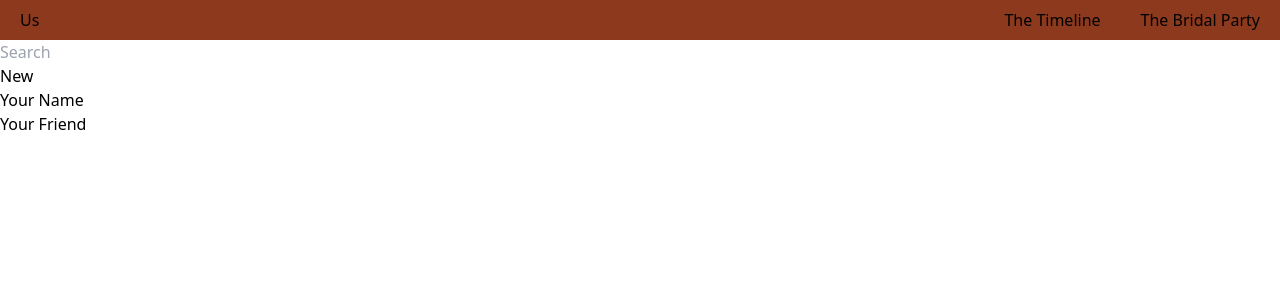
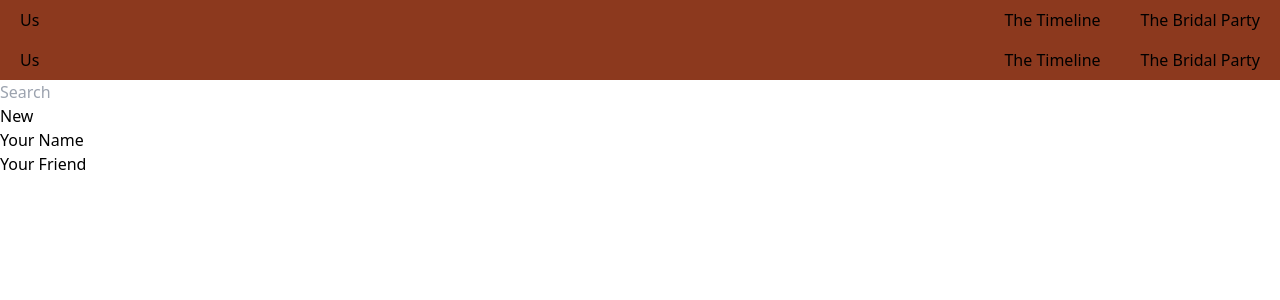
Before and after one commit to gnieb/wedding-cermony-site, a React (Create React App) app: page / in a window 1280 px wide. Shown: the top 300 px of the page. Built offline with nearby package versions, Linux system fonts and the light colour scheme.

Commit message:
cleanup, and move the root and router and all that into App so that the base elements wwill be present in all pages

```diff
--- a/src/App.js
+++ b/src/App.js
@@ -1,35 +1,41 @@
-// import './App.css';
 import React from "react";
-// import { createBrowserRouter, RouterProvider } from 'react-router-dom';
 import { Home } from './pages/Home';
 import { Nav } from './components/Nav';
-import { BrowserRouter as Router, Routes, Route } from 'react-router-dom';
+import MobileNav from "./components/MobileNav";
+import BridalParty from "./pages/BridalParty";
+import Us from "./pages/Us";
+import {
+  createBrowserRouter,
+  RouterProvider,
+} from "react-router-dom";
+import Root from "./routes/root";
+import ErrorPage from "./error-page";
 
 
-// const router = createBrowserRouter([
-//   {
-//     path: "/",
-//     element: <Home />
-//   }
-// ])
+const router = createBrowserRouter([
+  {
+    path: "/",
+    element: <Root />,
+    errorElement: <ErrorPage />,
+
+  },
+  {
+    path: "/aboutus",
+    element: <Us />
+  },
+  {
+    path: "/bridalparty",
+    element: <BridalParty />
+  }
+]);
+
 
 function App() {
   return (
     <div className="">
       <Nav />
-
-      <Router>
-      <Routes>
-        <Route path="/" element={<Home />}>
-
-          {/* <Route path="/about" element={<About />} /> */}
-          {/* <Route path="/contact" element={<Contact />} /> */}
-        </Route>
-      </Routes>
-    </Router>
-
-
-
+      <MobileNav />
+      <RouterProvider router={router} />
     </div>
   );
 }
--- a/src/index.js
+++ b/src/index.js
@@ -2,39 +2,11 @@
 import ReactDOM from 'react-dom/client';
 import './index.css';
 import App from './App';
-import {
-  createBrowserRouter,
-  RouterProvider,
-} from "react-router-dom";
-import { Home } from './pages/Home';
-import Root from './routes/root';
-import ErrorPage from './error-page';
-import Us from './pages/Us';
-import BridalParty from './pages/BridalParty';
-
-
-
-const router = createBrowserRouter([
-  {
-    path: "/",
-    element: <Root />,
-    errorElement: <ErrorPage />,
-
-  },
-  {
-    path: "/aboutus",
-    element: <Us />
-  },
-  {
-    path: "/bridalparty",
-    element: <BridalParty />
-  }
-]);
-
 
 const root = ReactDOM.createRoot(document.getElementById('root'));
 root.render(
   <React.StrictMode>
-  <RouterProvider router={router} />
+  <App />
+
   </React.StrictMode>
 );
```
